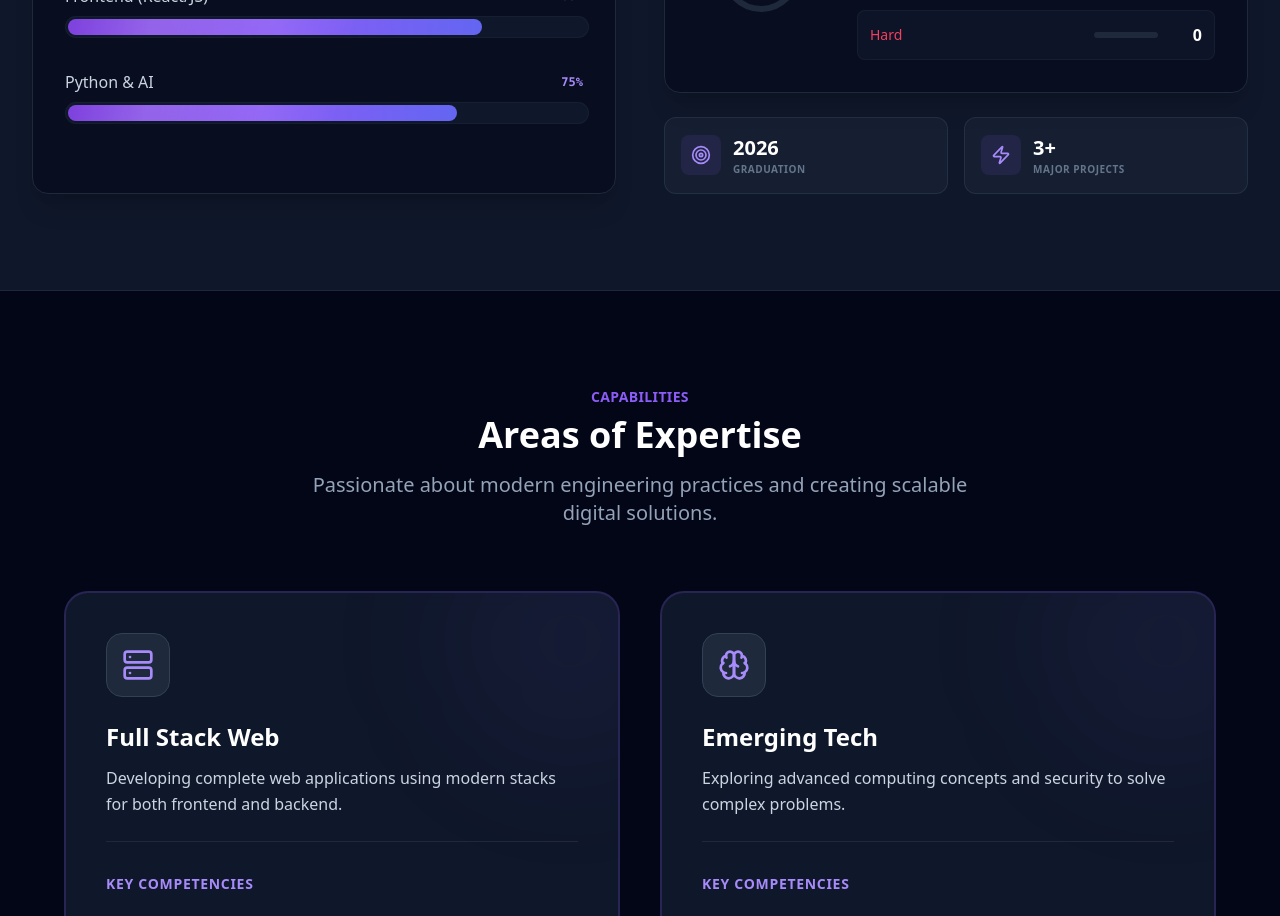
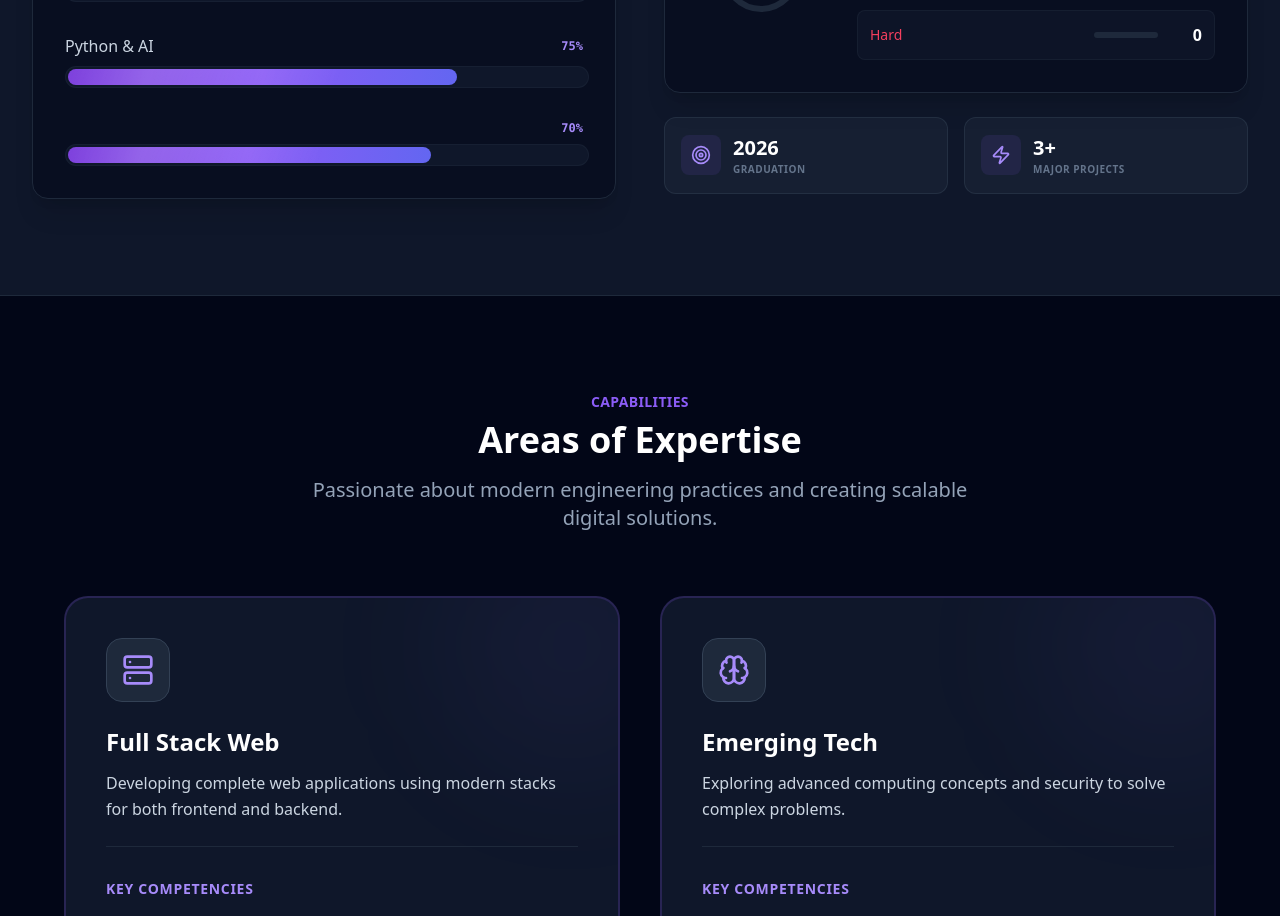
Before and after one commit to JohnnyWorku/portfolio, a React (Vite) app: page / in a window 1280 px wide. Shown: the part 3520-4436 px from the top of the page. Built offline with nearby package versions, Linux system fonts and the light colour scheme; no server answers.

Commit message:
stats update - data structures and algorithms

```diff
--- a/components/Stats.tsx
+++ b/components/Stats.tsx
@@ -5,6 +5,7 @@ const skillData = [
   { subject: 'Backend (Node/Laravel)', level: 85 },
   { subject: 'Frontend (React/JS)', level: 80 },
   { subject: 'Python & AI', level: 75 },
+  { subjuct: 'Data Structures and Algorithms', level: 70}
 ];
 
 const Stats: React.FC = () => {
```
